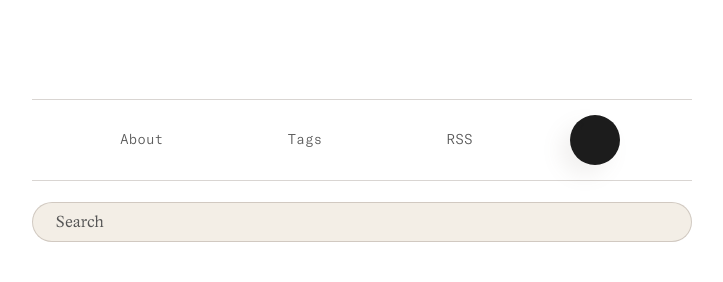
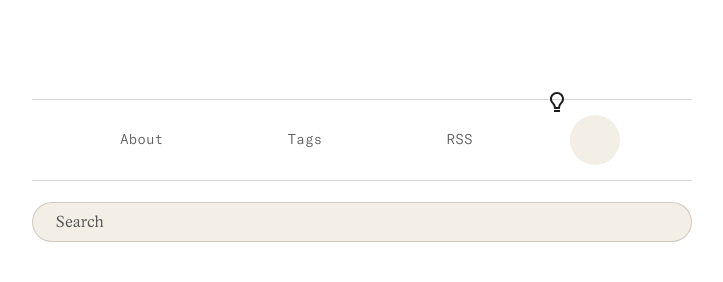
Before and after one commit to jsantiago611/digital-garden-master, a Jekyll site: the page built from index.md, in a window 1280 px wide. Shown: the part 224-506 px from the top of the page, without its empty margins (278-1001 px from the left). Built offline with Jekyll 4.4.1, drawn with Linux system fonts in a browser that asks for light colours.

Commit message:
minor update on button

```diff
--- a/assets/css/Style.css
+++ b/assets/css/Style.css
@@ -1834,9 +1834,9 @@ summary {
     display: flex;
     align-items: center;
     justify-content: center;
-    background-color: var(--c-text);
+    background-color: var(--c-card-bg-light);
     cursor: pointer;
-    box-shadow: -10px 10px 20px 0 var(--c-border-light);
+    /*box-shadow: -10px 10px 20px 0 var(--c-border-light);*/
     z-index: 75;
     transition: transform .5s ease 0s,visibility 0s linear .5s;
     border-radius: 50%;
@@ -1848,6 +1848,7 @@ summary {
 #theme-toggle-img {
 	height: auto;
 	width: auto;
+	max-width: none !important;
 }
 
 
```
